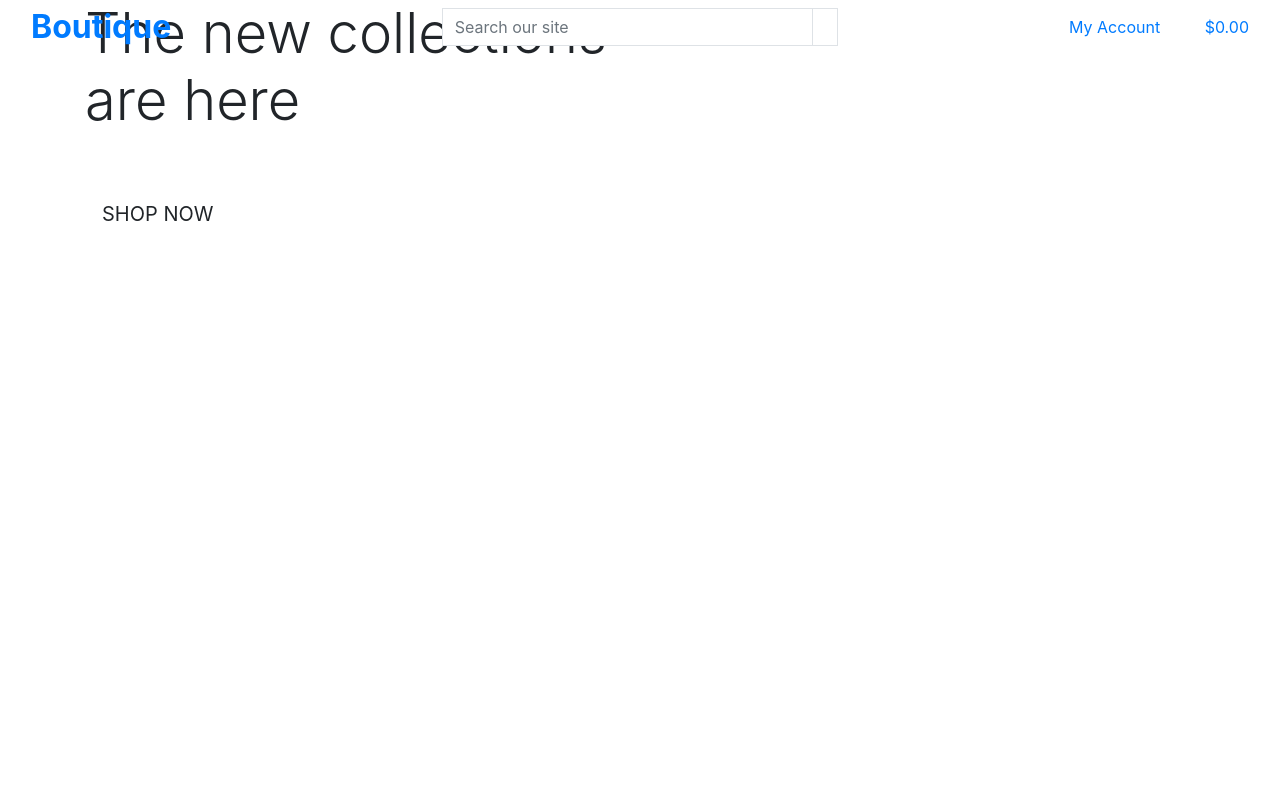
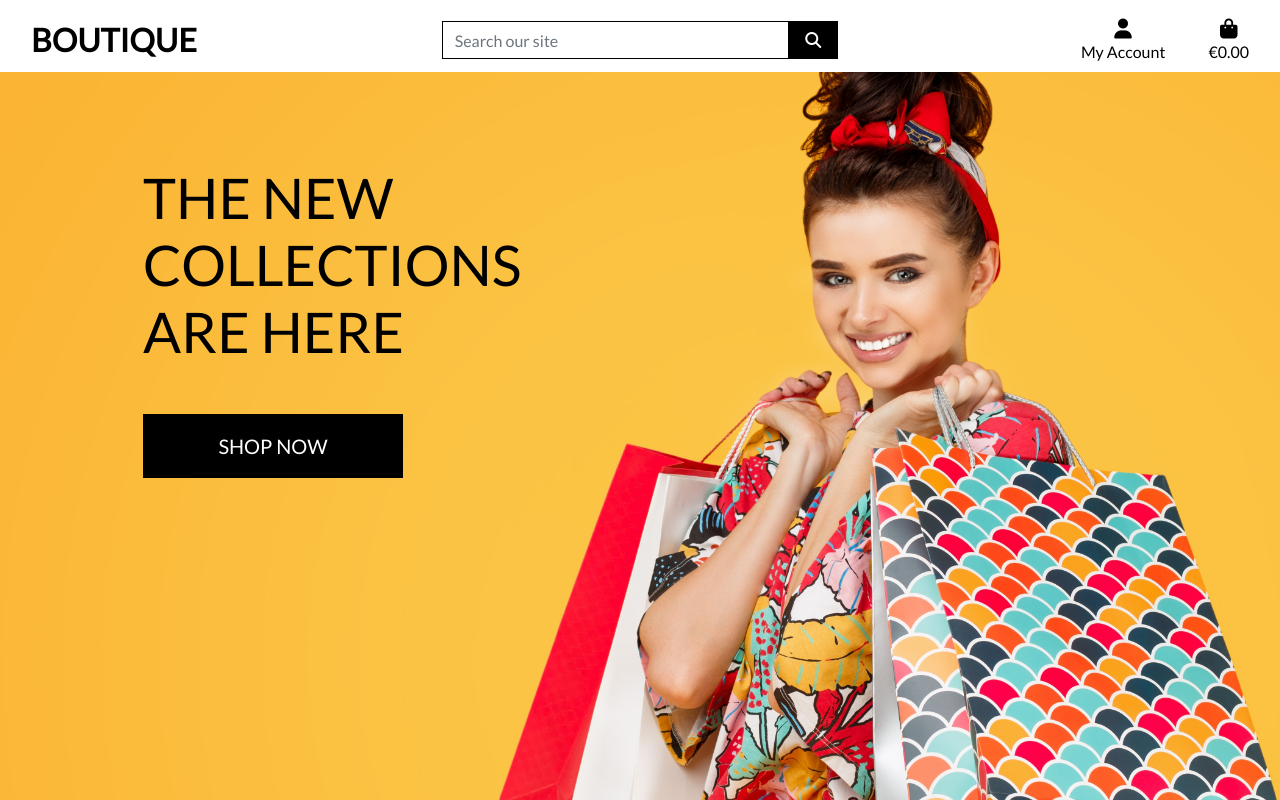
Before and after one commit to Sparkplug84/online-boutique, a Django app: page / in a window 1280 px wide. Run offline with Django 3.2, Linux system fonts and the light colour scheme; some libraries are stand-ins or nearby versions.

Commit message:
completed home page header and css

```diff
--- a/online_boutique/settings.py
+++ b/online_boutique/settings.py
@@ -146,3 +146,7 @@ USE_TZ = True
 # https://docs.djangoproject.com/en/3.0/howto/static-files/
 
 STATIC_URL = '/static/'
+STATICFILES_DIRS = (os.path.join(BASE_DIR, 'static'), )
+
+MEDIA_URL = '/media/'
+MEDIA_ROOT = os.path.join(BASE_DIR, 'media')
--- a/online_boutique/urls.py
+++ b/online_boutique/urls.py
@@ -15,9 +15,11 @@ Including another URLconf
 """
 from django.contrib import admin
 from django.urls import path, include
+from django.conf import settings
+from django.conf.urls.static import static
 
 urlpatterns = [
     path('admin/', admin.site.urls),
     path('accounts/', include('allauth.urls')),
     path('', include('home.urls'))
-]
+] + static(settings.MEDIA_URL, document_root = settings.MEDIA_ROOT)
--- /dev/null
+++ b/static/css/base.css
@@ -0,0 +1,81 @@
+html {
+    height: 100%;
+}
+
+body {
+    background: url('/media/homepage_background_cropped.jpg') no-repeat center center fixed;
+    background-size: cover;
+    height: calc(100vh - 164px);
+    color: #555;
+    font-family: 'Lato';
+}
+
+/* from Bulma */
+.icon {
+    align-items: center;
+    display: inline-flex;
+    justify-content: center;
+    height: 1.5rem;
+    width: 1.5rem;
+}
+
+.logo-font {
+    text-transform: uppercase;
+}
+
+.main-logo-link {
+    width: fit-content;
+}
+
+.shop-now-button {
+    background: black;
+    color: white;
+    min-width: 260px;
+}
+
+.btn-black {
+    background: black;
+    color: white;
+}
+
+.shop-now-button:hover,
+.shop-now-button:active,
+.shop-now-button:focus,
+.btn-black:hover,
+.btn-black:active,
+.btn-black:focus {
+    background: #222;
+    color: white;
+}
+
+.text-black {
+    color: #000 !important;
+}
+
+.border-black {
+    border: 1px solid black !important;
+}
+
+/* -------------------------------- Media Queries */
+
+/* Slightly larger container on xl screens */
+@media (min-width: 1200px) {
+  .container {
+    max-width: 80%;
+  }
+}
+
+/* fixed top navbar only on medium and up */
+@media (min-width: 992px) {
+    .fixed-top-desktop-only {
+        position: fixed;
+        top: 0;
+        right: 0;
+        left: 0;
+        z-index: 1030;
+    }
+
+    .header-container {
+        padding-top: 164px;
+    }
+}
--- a/templates/base.html
+++ b/templates/base.html
@@ -15,12 +15,15 @@
 
     {% block corecss %}
         <link rel="stylesheet" href="https://stackpath.bootstrapcdn.com/bootstrap/4.5.0/css/bootstrap.min.css" integrity="sha384-9aIt2nRpC12Uk9gS9baDl411NQApFmC26EwAOH8WgZl5MYYxFfc+NcPb1dKGj7Sk" crossorigin="anonymous">
+        <link href="https://fonts.googleapis.com/css2?family=Lato&display=swap" rel="stylesheet">
+        <link rel="stylesheet" href="{% static 'css/base.css' %}">
     {% endblock %}
 
     {% block extra_css %}
     {% endblock %}
 
     {% block corejs %}
+        <script src="https://kit.fontawesome.com/39f577d07d.js" crossorigin="anonymous"></script>
         <script src="https://code.jquery.com/jquery-3.5.1.slim.min.js" integrity="sha384-DfXdz2htPH0lsSSs5nCTpuj/zy4C+OGpamoFVy38MVBnE+IbbVYUew+OrCXaRkfj" crossorigin="anonymous"></script>
         <script src="https://cdn.jsdelivr.net/npm/popper.js@1.16.0/dist/umd/popper.min.js" integrity="sha384-Q6E9RHvbIyZFJoft+2mJbHaEWldlvI9IOYy5n3zV9zzTtmI3UksdQRVvoxMfooAo" crossorigin="anonymous"></script>
         <script src="https://stackpath.bootstrapcdn.com/bootstrap/4.5.0/js/bootstrap.min.js" integrity="sha384-OgVRvuATP1z7JjHLkuOU7Xw704+h835Lr+6QL9UvYjZE3Ipu6Tp75j7Bh/kR0JKI" crossorigin="anonymous"></script>
@@ -34,7 +37,7 @@
   <body>
 
     <header class="container-fluid fixed-top">
-        <div class="row">
+        <div id="topnav" class="row bg-white pt-lg-2 d-none d-lg-flex">
             <div class="col-12 col-lg-4 my-auto py-1 py-lg-0 text-center text-lg-left">
                 <a href="{% url 'home' %}" class="nav-link main-logo-link">
                     <h2 class="logo-font text-black my-0">
@@ -49,7 +52,7 @@
                         <div class="input-group-append">
                             <button class="form-control btn btn-black border border-black rounded-0" type="submit">
                                 <span class="icon">
-                                    <i class="fs fas-search"></i>
+                                    <i class="fas fa-search"></i>
                                 </span>
                             </button>
                         </div>
@@ -84,9 +87,9 @@
                                 <div><i class="fas fa-shopping-bag fa-lg"></i></div>
                                 <p class="my-0">
                                     {% if grand_total %}
-                                        ${{ grand_total|floatformat:2 }}
+                                        €{{ grand_total|floatformat:2 }}
                                     {% else %}
-                                        $0.00
+                                        €0.00
                                     {% endif %}
                                 </p>
                             </div>
```
Also changed, not shown: media/homepage_background_cropped.jpg (added).
